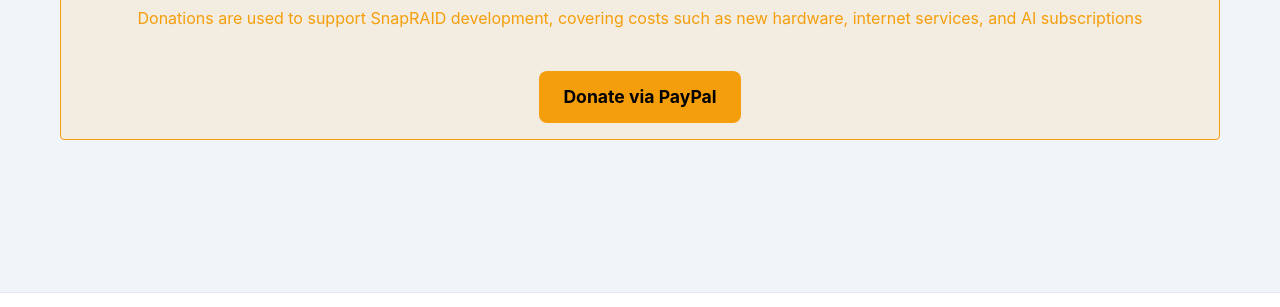
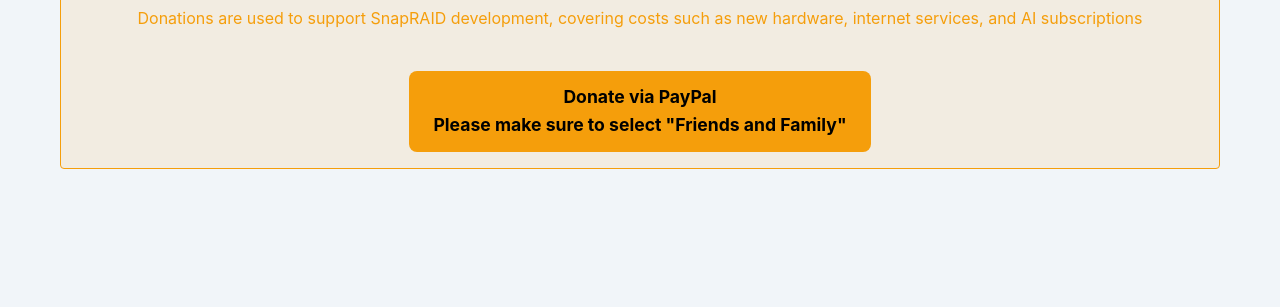
Before and after one commit to amadvance/snapraid, a plain HTML site: page download.html in a window 1280 px wide. Shown: the part 2822-3129 px from the top of the page. Drawn offline with Linux system fonts and the light colour scheme.

Commit message:
Auto update

```diff
--- a/download.html
+++ b/download.html
@@ -243,7 +243,7 @@
                 </p>
 
                 <!-- https://www.paypal.com/donate/?business=F5RFQW3BSXD7C&item_name=SnapRAID -->
-                <a href="https://www.paypal.com/paypalme/amadvance" class="btn btn-primary" style="background: var(--warning); color: black; box-shadow: none; margin-top: 1rem;">Donate via PayPal</a>
+                <a href="https://www.paypal.com/paypalme/amadvance" class="btn btn-primary" style="background: var(--warning); color: black; box-shadow: none; margin-top: 1rem;">Donate via PayPal<br/>Please make sure to select "Friends and Family"</a>
             </div>
         </div>
     </div>
```
